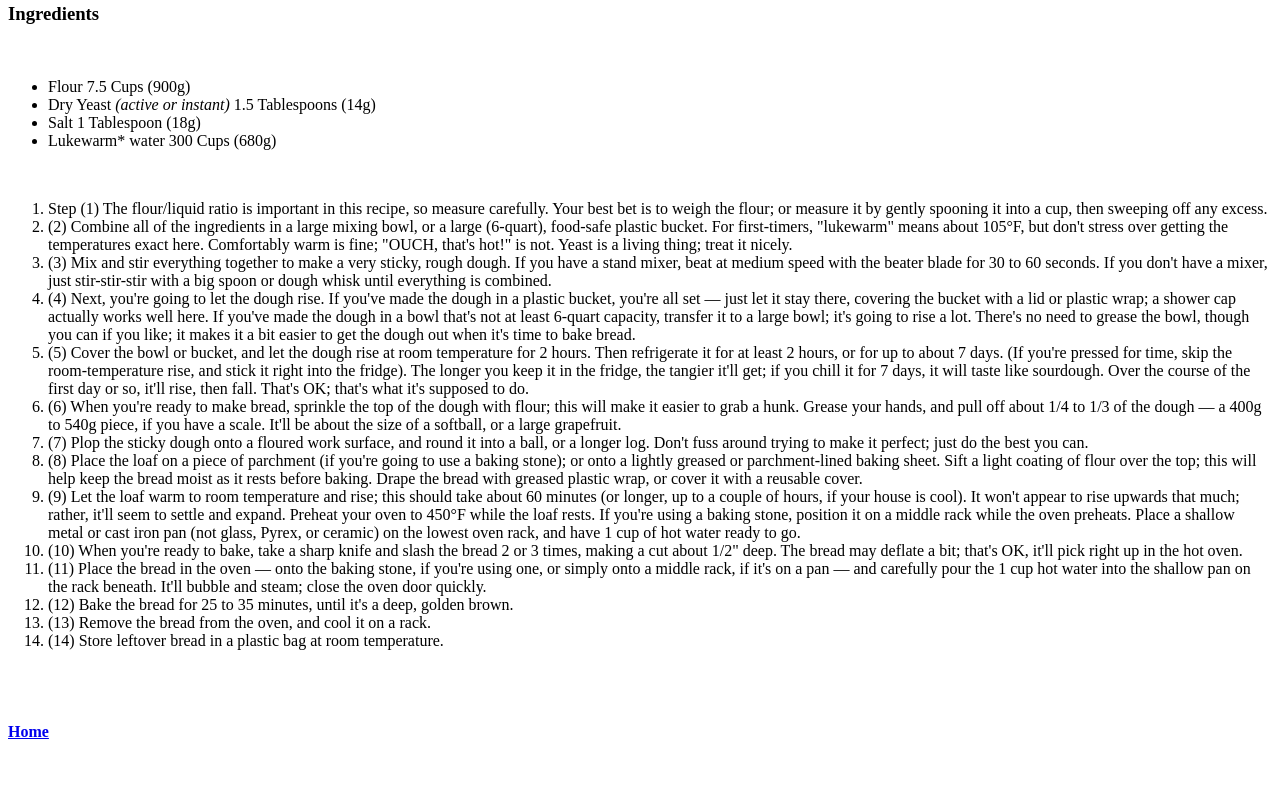
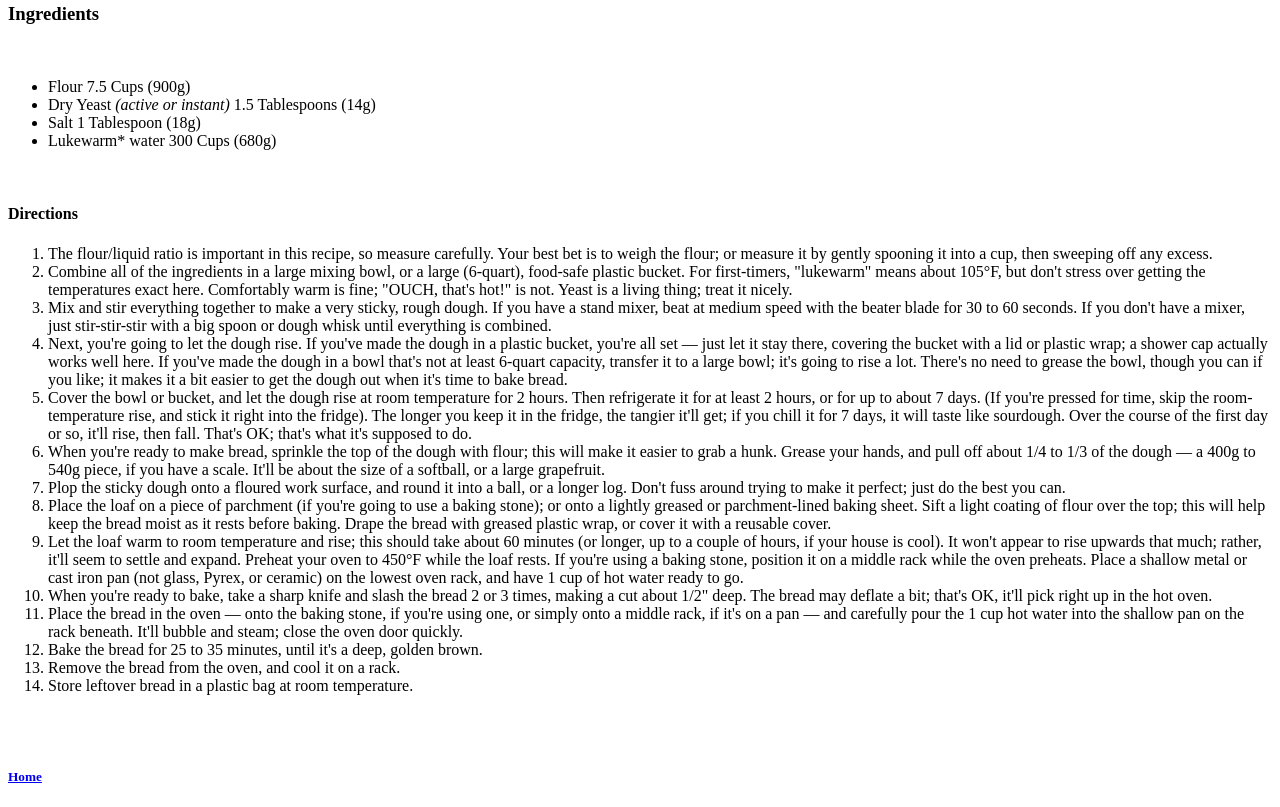
Before and after one commit to Ulfbar/odin-recipes, a plain HTML site: page recipes/dutch-oven-bread.html in a window 1280 px wide. Shown: the part 938-1745 px from the top of the page. Before the commit the page ends 1701 px from the top, so only its background shows below. Drawn offline with Linux system fonts and the light colour scheme.

Commit message:
fix heading tag order

```diff
--- a/recipes/dutch-oven-bread.html
+++ b/recipes/dutch-oven-bread.html
@@ -27,65 +27,52 @@
             <li>Lukewarm* water 300 Cups (680g)</li>
         </ul>
         <br>
+        <h4>Directions</h4>
         <ol>
-            <li>Step (1)
-                The flour/liquid ratio is important in this recipe, so measure carefully. Your best bet is to weigh the flour; or measure it by gently spooning it into a cup, then sweeping off any excess.
+            <li>The flour/liquid ratio is important in this recipe, so measure carefully. Your best bet is to weigh the flour; or measure it by gently spooning it into a cup, then sweeping off any excess.
             </li>
-            <li>(2)
-
+            <li>
                 Combine all of the ingredients in a large mixing bowl, or a large (6-quart), food-safe plastic bucket. For first-timers, "lukewarm" means about 105°F, but don't stress over getting the temperatures exact here. Comfortably warm is fine; "OUCH, that's hot!" is not. Yeast is a living thing; treat it nicely.
             </li>
-            <li>(3)
-
+            <li>
                 Mix and stir everything together to make a very sticky, rough dough. If you have a stand mixer, beat at medium speed with the beater blade for 30 to 60 seconds. If you don't have a mixer, just stir-stir-stir with a big spoon or dough whisk until everything is combined.
             </li>
-            <li>(4)
-
+            <li>
                 Next, you're going to let the dough rise. If you've made the dough in a plastic bucket, you're all set — just let it stay there, covering the bucket with a lid or plastic wrap; a shower cap actually works well here. If you've made the dough in a bowl that's not at least 6-quart capacity, transfer it to a large bowl; it's going to rise a lot. There's no need to grease the bowl, though you can if you like; it makes it a bit easier to get the dough out when it's time to bake bread.
             </li>
-            <li>(5)
-
+            <li>
                 Cover the bowl or bucket, and let the dough rise at room temperature for 2 hours. Then refrigerate it for at least 2 hours, or for up to about 7 days. (If you're pressed for time, skip the room-temperature rise, and stick it right into the fridge). The longer you keep it in the fridge, the tangier it'll get; if you chill it for 7 days, it will taste like sourdough. Over the course of the first day or so, it'll rise, then fall. That's OK; that's what it's supposed to do.
             </li>
-            <li>(6)
-
+            <li>
                 When you're ready to make bread, sprinkle the top of the dough with flour; this will make it easier to grab a hunk. Grease your hands, and pull off about 1/4 to 1/3 of the dough — a 400g to 540g piece, if you have a scale. It'll be about the size of a softball, or a large grapefruit.
             </li>
-            <li>(7)
-
+            <li>
                 Plop the sticky dough onto a floured work surface, and round it into a ball, or a longer log. Don't fuss around trying to make it perfect; just do the best you can.
             </li>
-            <li>(8)
-
+            <li>
                 Place the loaf on a piece of parchment (if you're going to use a baking stone); or onto a lightly greased or parchment-lined baking sheet. Sift a light coating of flour over the top; this will help keep the bread moist as it rests before baking. Drape the bread with greased plastic wrap, or cover it with a reusable cover.
             </li>
-            <li>(9)
-
+            <li>
                 Let the loaf warm to room temperature and rise; this should take about 60 minutes (or longer, up to a couple of hours, if your house is cool). It won't appear to rise upwards that much; rather, it'll seem to settle and expand. Preheat your oven to 450°F while the loaf rests. If you're using a baking stone, position it on a middle rack while the oven preheats. Place a shallow metal or cast iron pan (not glass, Pyrex, or ceramic) on the lowest oven rack, and have 1 cup of hot water ready to go.
             </li>
-            <li>(10)
-
+            <li>
                 When you're ready to bake, take a sharp knife and slash the bread 2 or 3 times, making a cut about 1/2" deep. The bread may deflate a bit; that's OK, it'll pick right up in the hot oven.
             </li>
-            <li>(11)
-
+            <li>
                 Place the bread in the oven — onto the baking stone, if you're using one, or simply onto a middle rack, if it's on a pan — and carefully pour the 1 cup hot water into the shallow pan on the rack beneath. It'll bubble and steam; close the oven door quickly.
             </li>
-            <li>(12)
-
+            <li>
                 Bake the bread for 25 to 35 minutes, until it's a deep, golden brown.
             </li>
-            <li>(13)
-
+            <li>
                 Remove the bread from the oven, and cool it on a rack.
             </li>
-            <li>(14)
-
+            <li>
                 Store leftover bread in a plastic bag at room temperature.
             </li>
         </ol>
         <br>
         <br>
-        <h4><a href="../index.html">Home</a></h4>
+        <h5><a href="../index.html">Home</a></h5>
     </body>
 </html>
```
